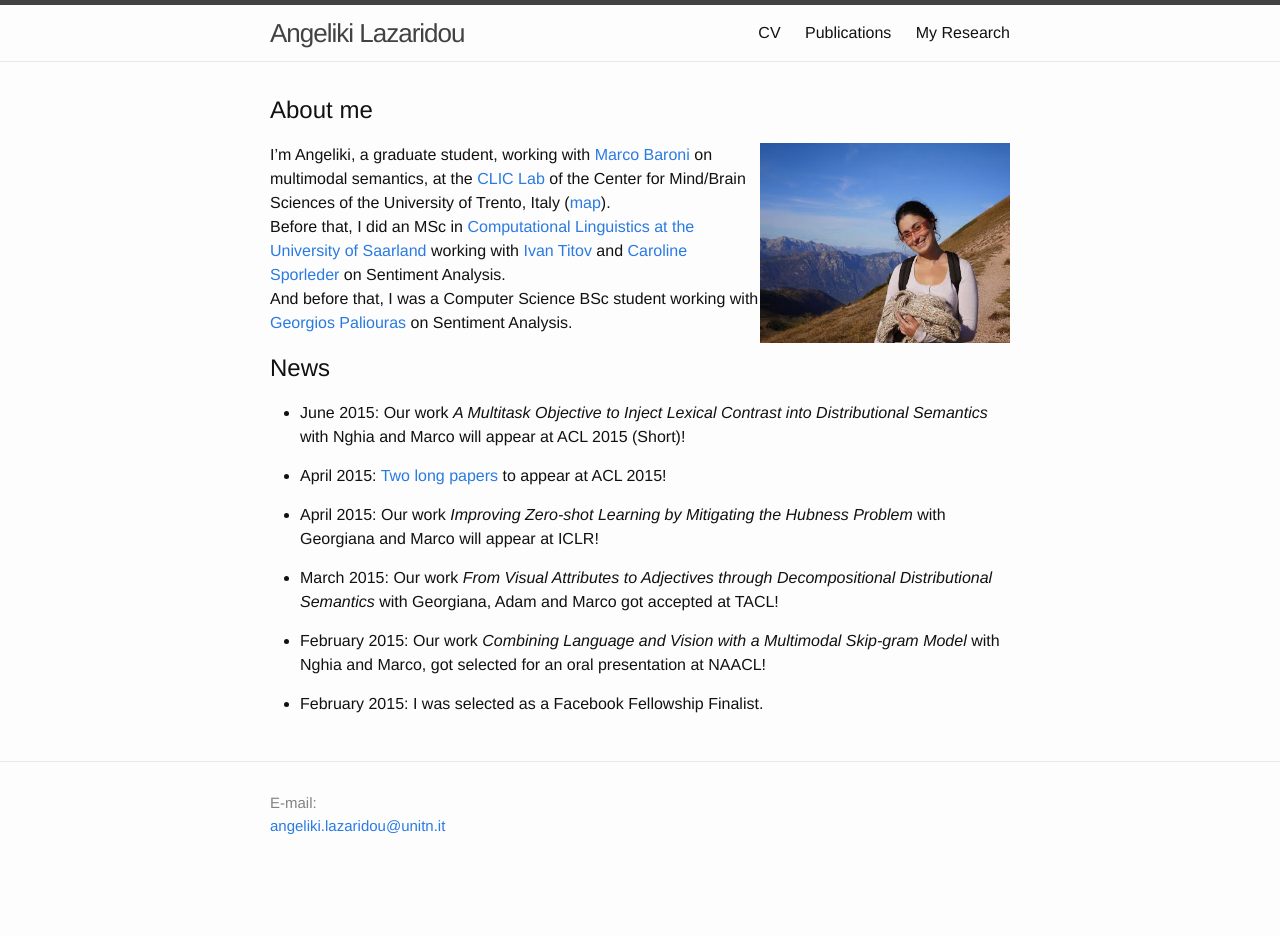
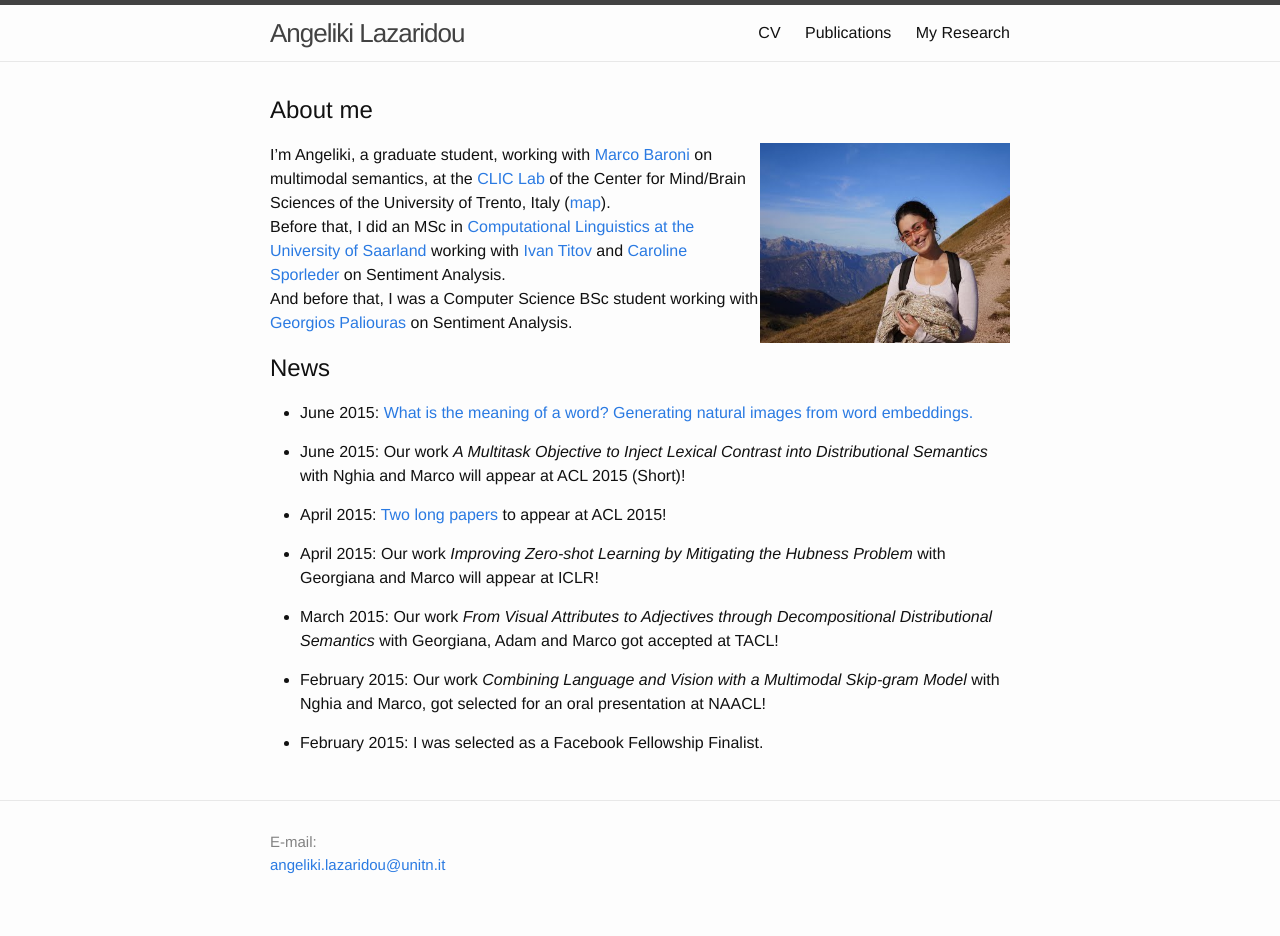
Before and after one commit to angelikilazaridou/angelikilazaridou.github.io, a Jekyll site: the page built from index.md, in a window 1280 px wide. Built offline with Jekyll 4.4.1, drawn with Linux system fonts in a browser that asks for light colours; before the commit the page ends 900 px from its top, so only the background shows below that.

Commit message:
visual generation

```diff
--- a/index.md
+++ b/index.md
@@ -13,6 +13,8 @@ And before that, I was a Computer Science BSc student working with <a href="http
 
 News
 ---------
+* June 2015: <a href="http://arxiv.org/abs/1506.03500">What is the meaning of a word? Generating natural images from word embeddings.</a>
+
 * June 2015: Our work *A Multitask Objective to Inject Lexical Contrast into Distributional Semantics* with Nghia and Marco will appear at ACL 2015 (Short)!
 
 * April 2015: <a href="http://angelikilazaridou.github.io/publications/">Two long papers</a> to appear at ACL 2015!
```
